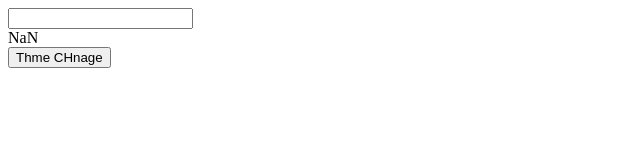
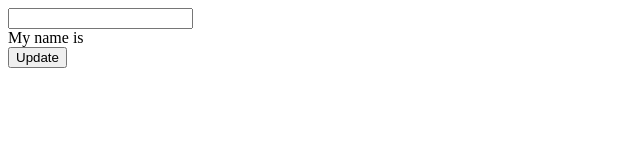
Before and after one commit to AkshayChavhan/react-hooks, a React (Create React App) app: page / in a window 1280 px wide. Shown: the top 160 px of the page, without its empty margins (0-640 px from the left). Built offline with nearby package versions, Linux system fonts and the light colour scheme.

Commit message:
Useref sample code

```diff
--- a/src/App.js
+++ b/src/App.js
@@ -1,6 +1,7 @@
 import StateHookSample from './Hook/StateHookSample';
 import UseEffectComponentSample from "./Hook/useEffect/useEffectComponentSample";
 import UseMemoHookSample from './Hook/useMemo/UseMemoHookSample';
+import UseRefHookSample from './Hook/useRef/UseRefHookSample';
 
 
 
@@ -9,7 +10,8 @@ function App() {
     <div className="App">
       {/* <StateHookSample /> */}
       {/* <UseEffectComponentSample /> */}
-      <UseMemoHookSample />
+      {/* <UseMemoHookSample /> */}
+      <UseRefHookSample />
     </div>
   );
 }
--- /dev/null
+++ b/src/Hook/useRef/UseRefHookSample.js
@@ -0,0 +1,36 @@
+import { useEffect, useRef } from "react";
+import { useState } from "react";
+
+
+const UseRefHookSample = () => {
+    const [ name , setName ] = useState("");
+
+    // useCase of ref is that it is not re-render as the value inside it is updates.
+    // becasue of which you will not get the value.
+
+    // ref use for focusing inputs
+    const focusInput = useRef();
+    console.log(focusInput)
+
+
+    // value changed using ref
+    function focusFunction(){
+        focusInput.current.value = "Value changed";
+        focusInput.current.size = 500;
+        focusInput.current.draggable = true;
+    }
+
+    useEffect(()=>{
+
+    },[name])
+
+    return (
+        <>
+            <input ref={focusInput} onChange={(e) => setName(e.target.value)}/>
+            <div>My name is {name}</div>
+            <button onClick={focusFunction}>Update</button>
+        </>
+    )
+}
+
+export default UseRefHookSample;
```
